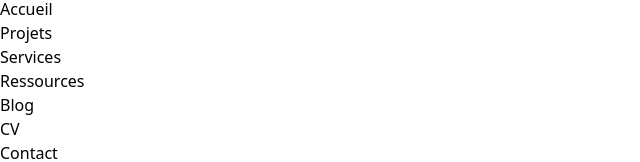
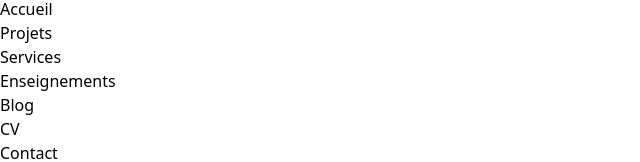
Before and after one commit to iRyann/iryann.github.io, an Astro site: page / in a window 1280 px wide. Shown: the part 3248-3410 px from the top of the page, 0-640 px from the left. Built offline with nearby package versions, Linux system fonts and the light colour scheme; Astro itself is replaced by a stand-in of ours.

Commit message:
modified:   src/components/SideBarMenu.astro

```diff
--- a/src/components/SideBarMenu.astro
+++ b/src/components/SideBarMenu.astro
@@ -7,7 +7,7 @@ const activeClass = "bg-base-300"; // For primary color replace with `active` cl
     <li><a class="py-3 text-base" id="home" href="/">Accueil</a></li>
     <li><a class="py-3 text-base" id="projects" href="/projects">Projets</a></li>
     <li><a class="py-3 text-base" id="services" href="/services">Services</a></li>
-    <li><a class="py-3 text-base" id="ressources" href="/ressources">Ressources</a></li>
+    <li><a class="py-3 text-base" id="ressources" href="/ressources">Enseignements</a></li>
     <li><a class="py-3 text-base" id="blog" href="/blog/">Blog</a></li>
     <li><a href="https://iryann.github.io/CV_Bouchou_Ryan (3
 ).pdf" target="_blank">CV</a></li>
```
